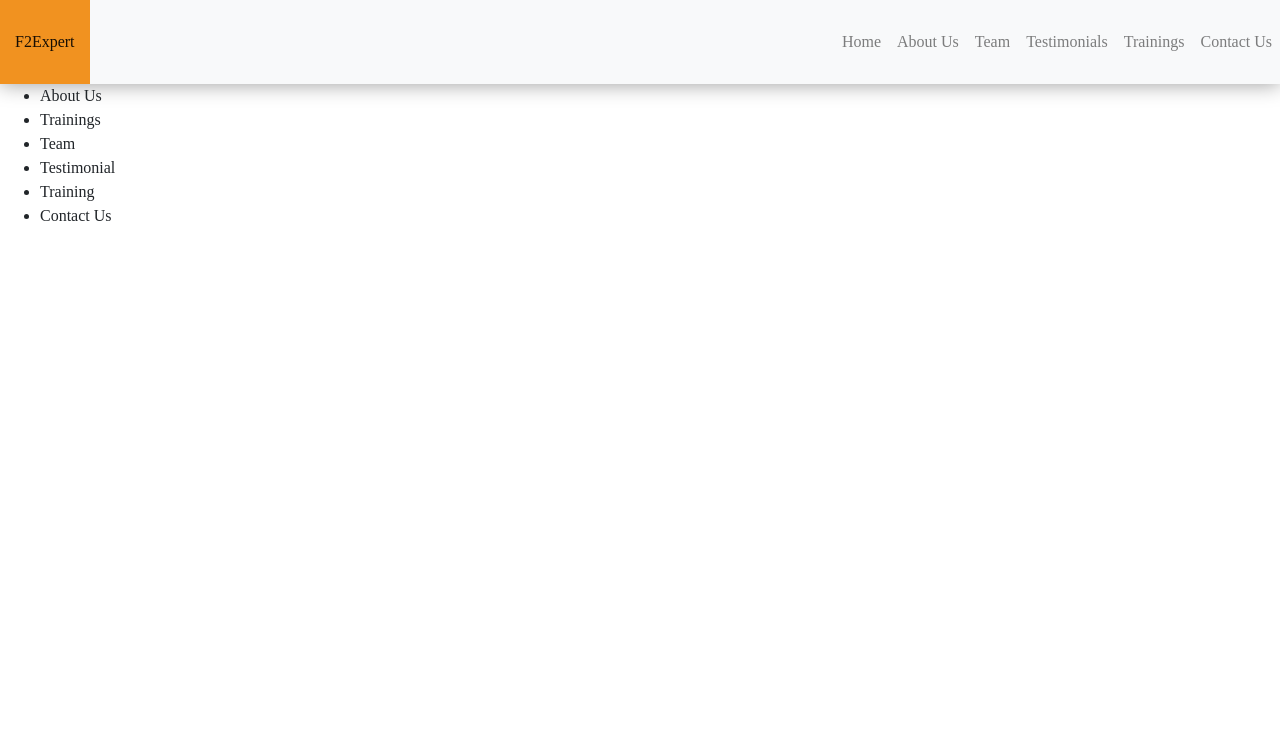
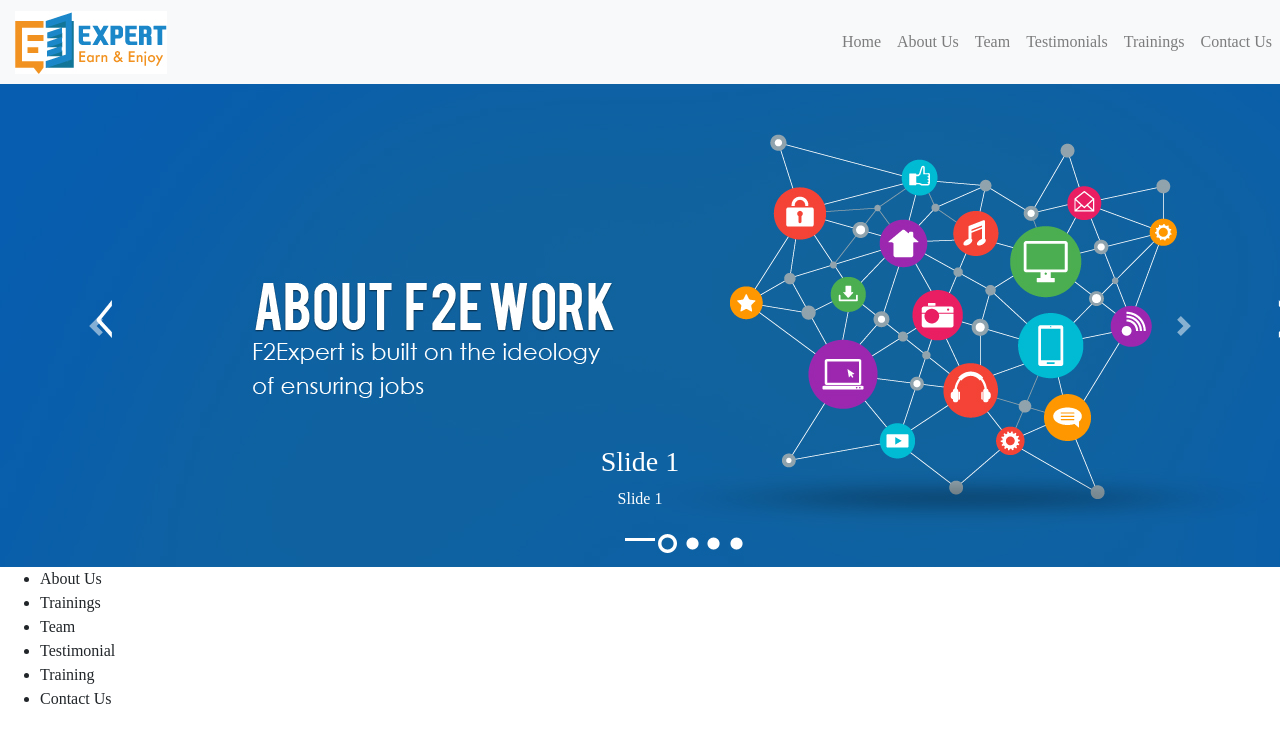
Before and after one commit to ramchander05465/f2expert, a React (Create React App) app: page / in a window 1280 px wide. Shown: the top 742 px of the page. Built offline with nearby package versions, Linux system fonts and the light colour scheme.

Commit message:
created banner

```diff
--- a/src/components/banner/banner.js
+++ b/src/components/banner/banner.js
@@ -0,0 +1,88 @@
+import React, { Component } from 'react'
+import {
+  Carousel,
+  CarouselItem,
+  CarouselControl,
+  CarouselIndicators,
+  CarouselCaption
+} from 'reactstrap'
+
+import bannerImage from '../../images/homeBanner1.jpg'
+
+const items = [
+  {
+    src: bannerImage,
+    altText: 'Slide 1',
+    caption: 'Slide 1'
+  }
+];
+
+class Example extends Component {
+  constructor(props) {
+    super(props);
+    this.state = { activeIndex: 0 };
+    this.next = this.next.bind(this);
+    this.previous = this.previous.bind(this);
+    this.goToIndex = this.goToIndex.bind(this);
+    this.onExiting = this.onExiting.bind(this);
+    this.onExited = this.onExited.bind(this);
+  }
+
+  onExiting() {
+    this.animating = true;
+  }
+
+  onExited() {
+    this.animating = false;
+  }
+
+  next() {
+    if (this.animating) return;
+    const nextIndex = this.state.activeIndex === items.length - 1 ? 0 : this.state.activeIndex + 1;
+    this.setState({ activeIndex: nextIndex });
+  }
+
+  previous() {
+    if (this.animating) return;
+    const nextIndex = this.state.activeIndex === 0 ? items.length - 1 : this.state.activeIndex - 1;
+    this.setState({ activeIndex: nextIndex });
+  }
+
+  goToIndex(newIndex) {
+    if (this.animating) return;
+    this.setState({ activeIndex: newIndex });
+  }
+
+  render() {
+    const { activeIndex } = this.state;
+
+    const slides = items.map((item) => {
+      return (
+        <CarouselItem
+          onExiting={this.onExiting}
+          onExited={this.onExited}
+          key={item.src}
+        >
+          <img src={item.src} alt={item.altText} />
+          <CarouselCaption captionText={item.caption} captionHeader={item.caption} />
+        </CarouselItem>
+      );
+    });
+
+    return (
+      <Carousel
+        activeIndex={activeIndex}
+        next={this.next}
+        previous={this.previous}
+      >
+        <CarouselIndicators items={items} activeIndex={activeIndex} onClickHandler={this.goToIndex} />
+        {slides}
+        <CarouselControl direction="prev" directionText="Previous" onClickHandler={this.previous} />
+        <CarouselControl direction="next" directionText="Next" onClickHandler={this.next} />
+      </Carousel>
+    );
+  }
+}
+
+
+export default Example;
--- a/src/components/header/header.js
+++ b/src/components/header/header.js
@@ -10,15 +10,16 @@
   UncontrolledDropdown,
   DropdownToggle,
   DropdownMenu,
-  DropdownItem   } from 'reactstrap';
+  DropdownItem   } from 'reactstrap'
 
 //import './header.css'
+import logo from '../../images/f2e.jpg'
 
 const Header = (props) => {
   return(
     <header className="header-top">
       <Navbar color="light" light expand="md">
-          <NavbarBrand href="/">F2Expert</NavbarBrand>
+          <NavbarBrand><img src={logo} /></NavbarBrand>
           <NavbarToggler onClick={props.toggleNavbar} />
           <Collapse isOpen={props.collapsed} navbar>
             <Nav className="ml-auto" navbar>
--- a/src/containers/App.js
+++ b/src/containers/App.js
@@ -3,6 +3,7 @@
 import './App.css';
 import Header from '../components/header/header'
 import Footer from '../components/footer/footer'
+import Banner from '../components/banner/banner'
 
 class App extends Component {
   state = {
@@ -18,6 +19,7 @@
     return (
       <div className="App">
         <Header toggleNavbar = {this.toggleNavbar} collapsed = {this.state.collapsed} />
+        <Banner />
         <Footer />
       </div>
     );
--- a/src/index.css
+++ b/src/index.css
@@ -16,12 +16,22 @@
   cursor: pointer;
 }
 
-.header-top a:hover{
+.header-top .navbar-nav a:hover{
   background: #f19220;
-    text-decoration: none;
-    color: #ffffff;
+  text-decoration: none;
+  color: #ffffff;
+}
+
+.header-top .navbar-brand{
+  padding: 0px 15px;
 }
 
 .navbar{
   padding: 0px;
 }
+
+.carousel-item img{
+  background-repeat:no-repeat;
+  background-position: center center;
+  min-width: 100%;
+}
```
